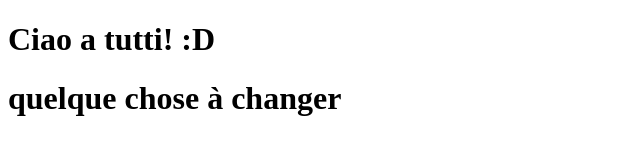
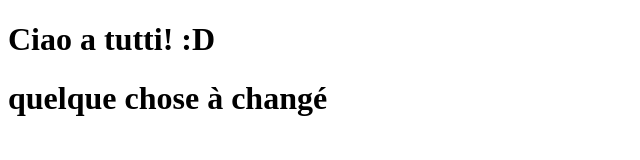
Before and after one commit to Realise-Formation-Digital/merge, a plain HTML site: page index.html in a window 1280 px wide. Shown: the full height of the page, 0-640 px from the left. Drawn offline with Linux system fonts and the light colour scheme.

Commit message:
Update index.html

```diff
--- a/index.html
+++ b/index.html
@@ -10,6 +10,6 @@
 </head>
 <body>
     <h1>Ciao a tutti! :D</h1>
-    <h1>quelque chose à changer</h1>
+    <h1>quelque chose à changé</h1>
 </body>
 </html>
```
